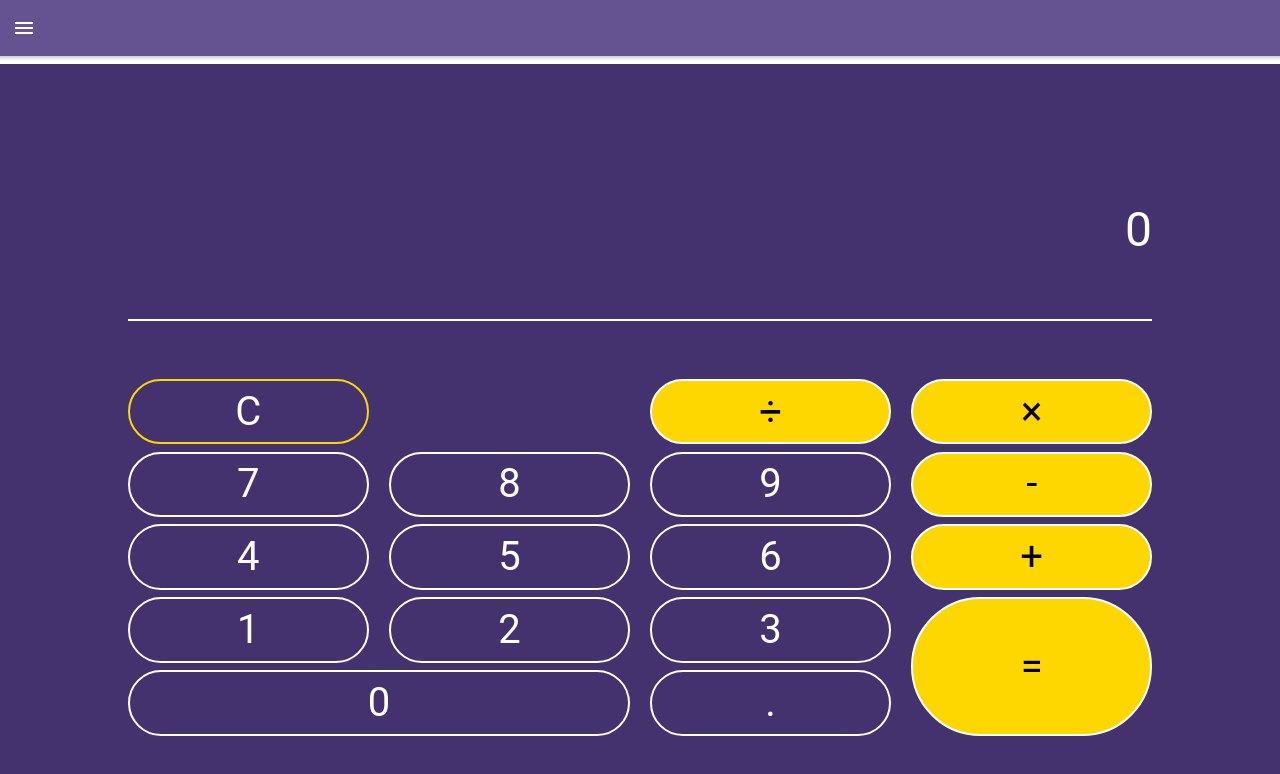
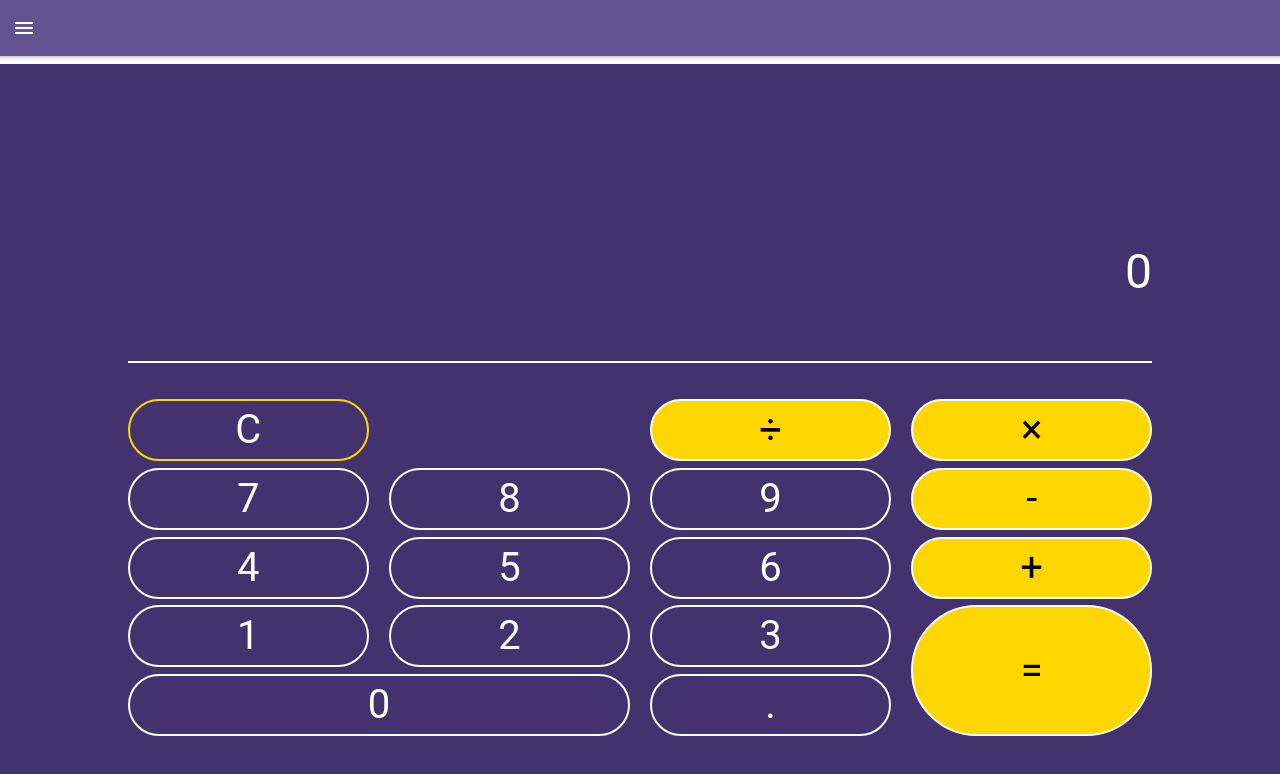
Before and after one commit to khoa0101/Calculator, a React (Create React App) app: page /home in a window 1280 px wide. Shown: the top 774 px of the page. Built offline with nearby package versions, Linux system fonts and the light colour scheme.

Commit message:
Refine styling

```diff
--- a/src/components/ExploreContainer.css
+++ b/src/components/ExploreContainer.css
@@ -1,9 +1,9 @@
 .container {
   background-color: var(--ion-color-secondary);
+  color: white;
   text-align: right;
   display: grid;
-  grid-template-rows: 10vh minmax(15vh) auto;
-  grid-template-columns: minmax(0, 1fr);
+  grid-template-rows: 1fr minmax(15vh) auto;
   padding: 5% 10%;
   position: absolute;
   left: 0;
@@ -17,8 +17,7 @@
   line-height: 26px;
 }
 
-.container p {
-  color: white;
+.container p{
   margin: 0;
   padding-bottom: 10%;
 }
@@ -27,14 +26,30 @@
   text-decoration: none;
 }
 
+.log-container{
+  overflow: auto;
+  height: 78px;
+}
+
+.log-container ul{
+  position: relative;
+}
+
+.log-container ul li{
+  word-break: break-all;
+}
+
 .result-container{
+  position: relative;
   height: 15vh;
-  max-width: 100%;
+  width: 100%;
   border-bottom: 2px solid white;
 }
 
 .result-container p{
-  max-width: 100%;
+  display: inline-block;
+  width: 100%;
+  word-break: break-all;
 }
 
 .numpad-container{
@@ -53,14 +68,13 @@
   font-size: 5vh;
   padding: 1vh 0;
   border: 2px solid white;
+  color: white;
   border-radius: 50%;
-  color: white;
   background-color: var(--ion-color-secondary)
 }
 
 .numpad-container button:active{
   background-color: yellowgreen;
-  color: white
 }
 
 .numpad-container .numpad{
```
